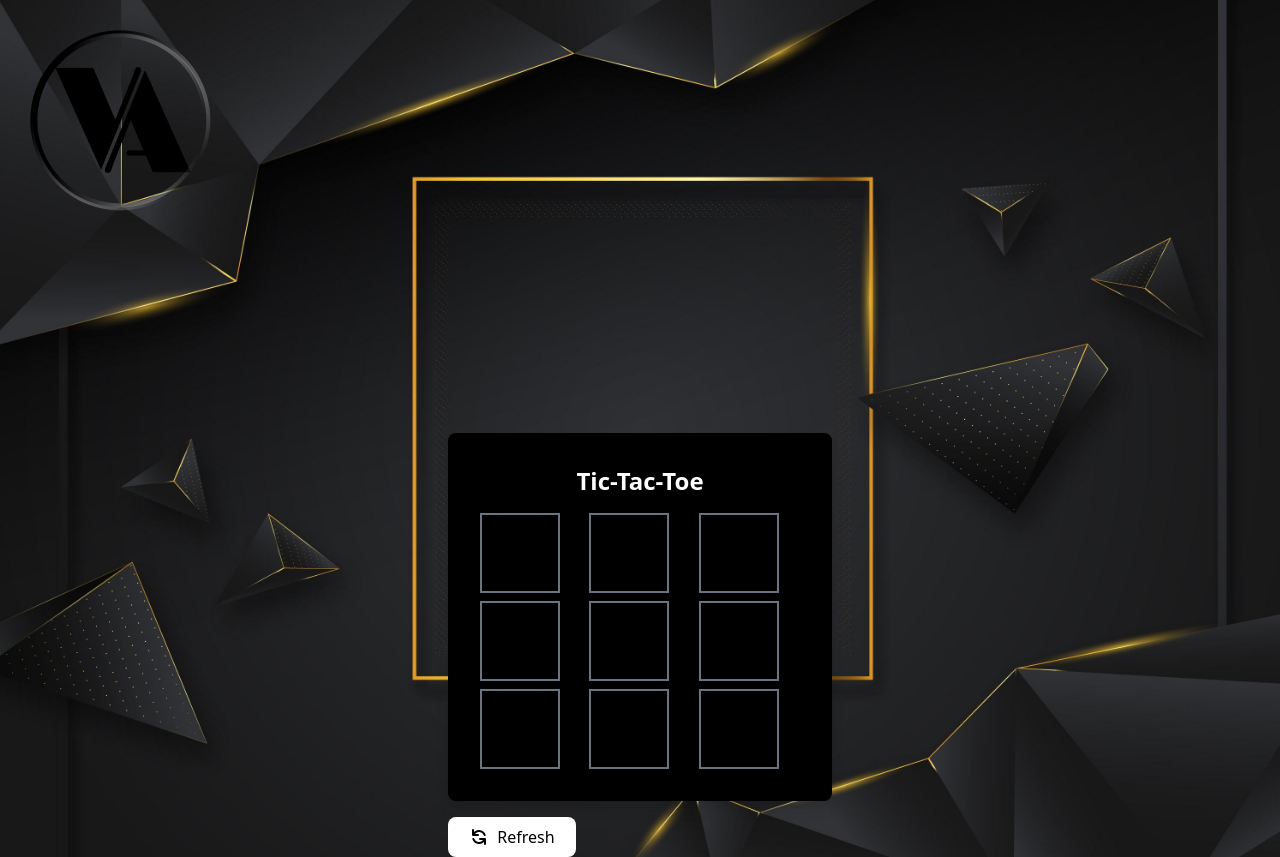
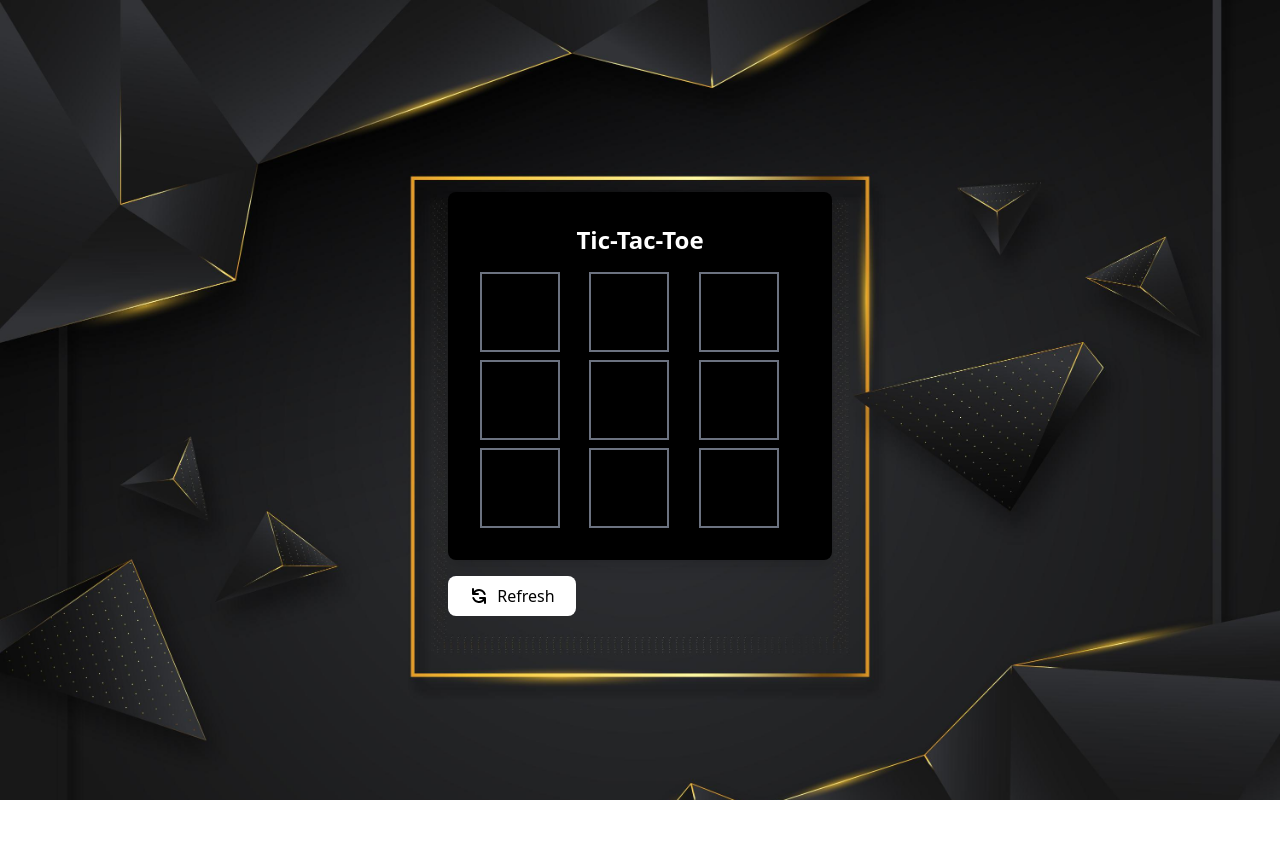
Before and after one commit to Harisdckap/tic-tac-toe-game, a plain HTML site: page index.html in a window 1280 px wide. After the commit the page ends 800 px from the top, so only its background shows below. Drawn offline with nearby package versions, Linux system fonts and the light colour scheme.

Commit message:
2nd commit

```diff
--- a/index.html
+++ b/index.html
@@ -8,7 +8,6 @@
    <link rel="stylesheet" href="style.css">
 </head>
 <body>
-  <img src="./images/Group 1000015049.png" alt="">
   <div class="confetti-container" id="confetti">
     <div class="confetti">
       <i style="--speed: 10; --bg: yellow" class="square"></i>
```
